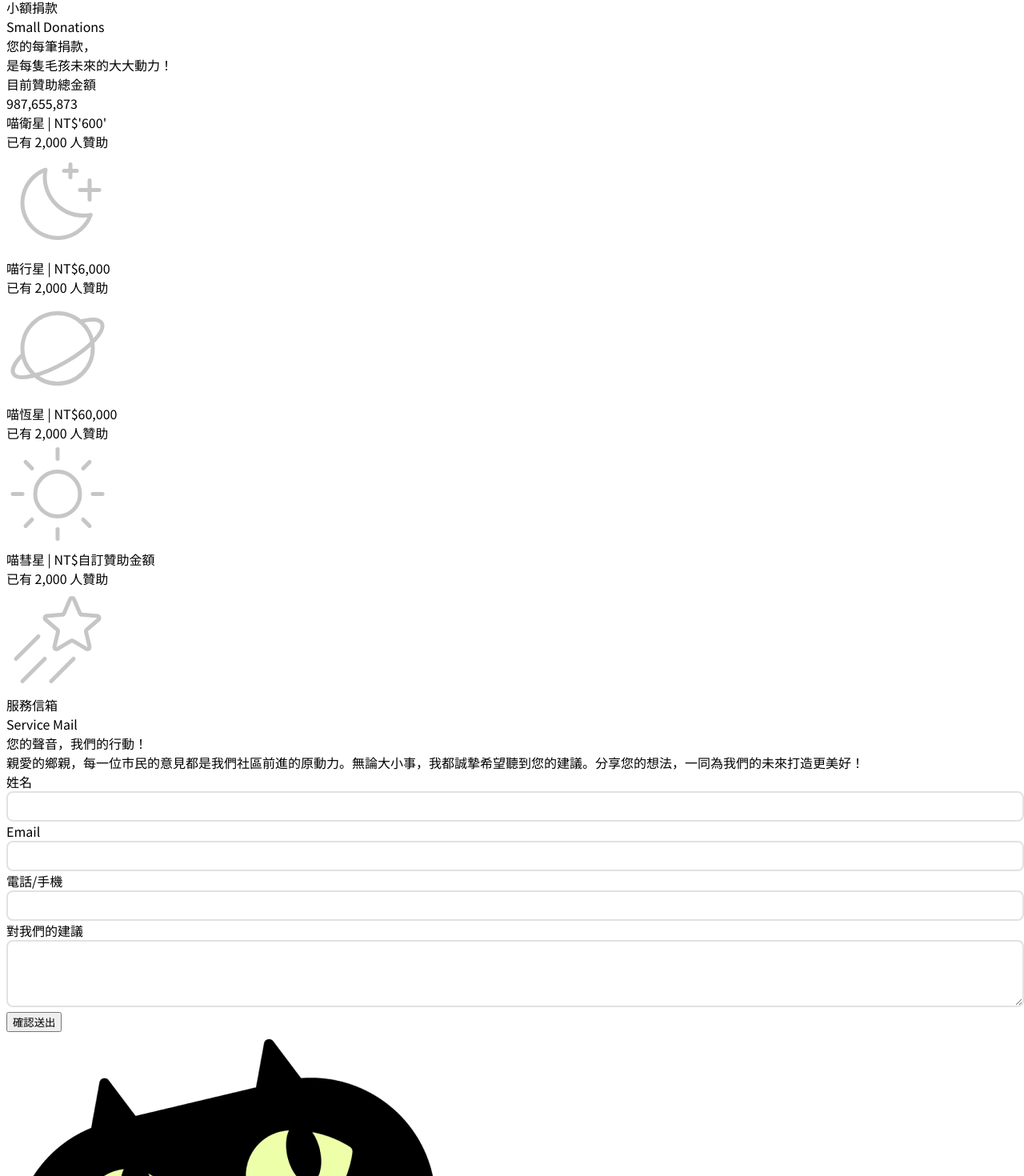
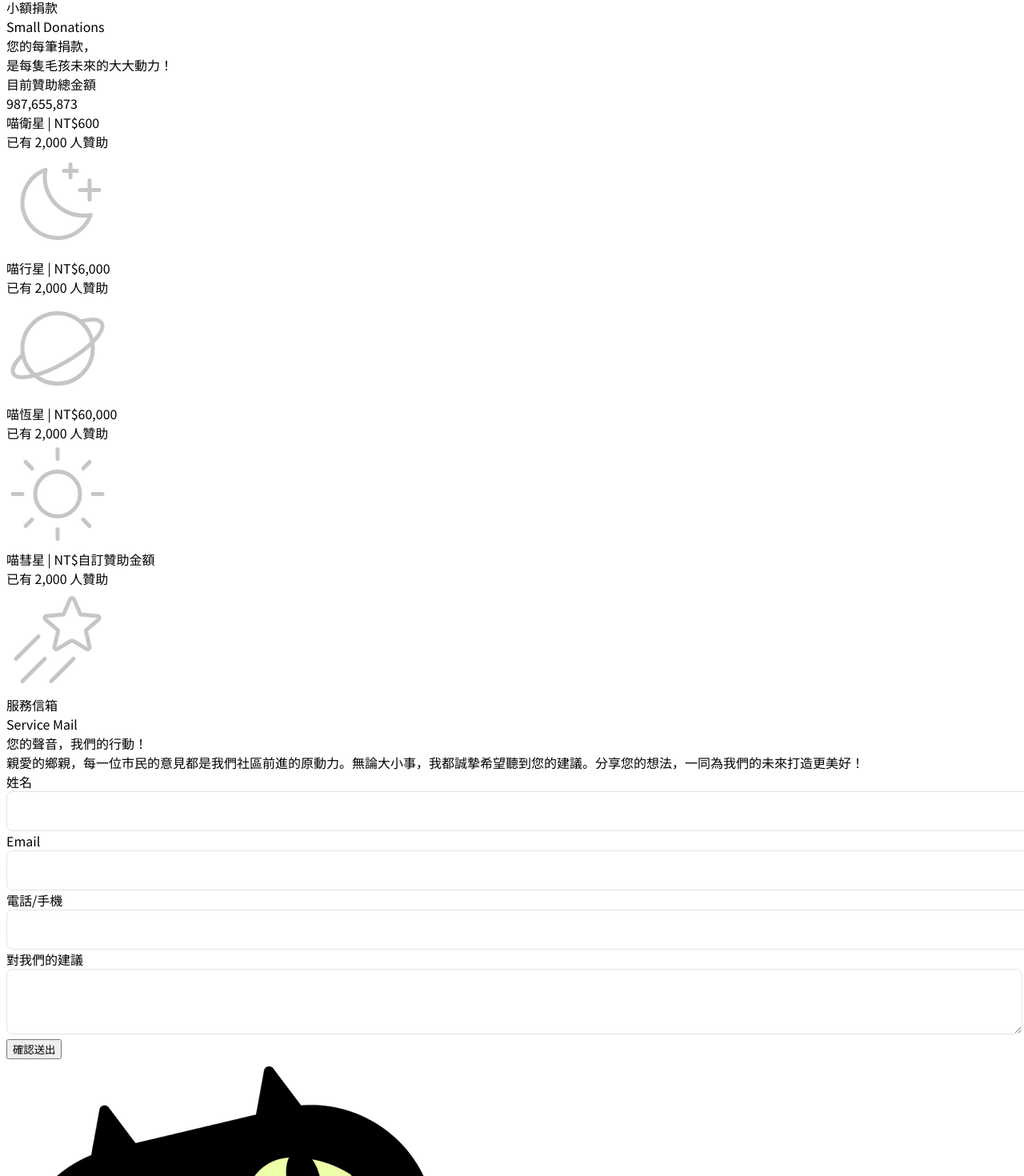
Before and after one commit to Zoe561/thef2e2023-legislator-election-official-website, an Angular app: page / in a window 1280 px wide. Shown: the part 5672-7142 px from the top of the page at 80% size. Built offline with nearby package versions, Linux system fonts and the light colour scheme.

Commit message:
fix: 抓蟲

```diff
--- a/src/app/feature/footer/footer.component.html
+++ b/src/app/feature/footer/footer.component.html
@@ -7,10 +7,10 @@
       <div class="px-md">
         <div class="text-primary-300 pd-md">快速連結</div>
         <div class="flex flex-raw sm:flex-col">
-          <a href="#" class="text-white py-xs cursor-pointer">首頁</a>
-          <a href="#news" class="text-white py-xs cursor-pointer">最新活動</a>
-          <a href="#issue" class="text-white py-xs cursor-pointer">政策議題</a>
-          <a href="#donate" class="text-white py-xs cursor-pointer">小額捐款</a>
+          <a href="#" class="text-white py-xs md:px-0 pr-xs cursor-pointer">首頁</a>
+          <a href="#news" class="text-white py-xs md:px-0 px-xs cursor-pointer">最新活動</a>
+          <a href="#issue" class="text-white py-xs md:px-0 px-xs cursor-pointer">政策議題</a>
+          <a href="#donate" class="text-white py-xs md:px-0 px-xs cursor-pointer">小額捐款</a>
         </div>
       </div>
       <div class="px-md">
--- a/src/app/feature/sponsor-card/sponsor-card.component.html
+++ b/src/app/feature/sponsor-card/sponsor-card.component.html
@@ -1,6 +1,6 @@
-<div class="h-[109px] border border-primary-500 rounded-md flex justify-between border-2 px-lg py-md">
+<div class="h-[125px] border border-primary-500 rounded-md flex justify-between border-2 px-lg py-md hover:bg-gray-500 group duration-300 ease-in-out">
   <div class="flex flex-col justify-between">
-    <div class="text-title">{{title}} | <span class="text-gray-300 text-body">NT$</span>{{money}}</div>
+    <div class="text-title group-hover:text-primary-500 ">{{title}} | <span class="text-gray-300 text-body">NT$</span>{{money}}</div>
     <div class="bg-primary-200 rounded-sm text-center">已有 2,000 人贊助</div>
   </div>
   <img [src]="imgPath" alt="">
--- a/src/app/pages/home/home.component.html
+++ b/src/app/pages/home/home.component.html
@@ -1,7 +1,9 @@
 <section class="h-screen flex flex-wrap justify-center">
   <div class="w-[90%]">
-    <app-header class="w-[90%] fixed z-[60] bg-white"></app-header>
     <div>
+      <app-header class="w-[90%] fixed z-[60] bg-white"></app-header>
+    </div>
+    <div class="relative top-[77px]">
       <!-- 主視覺 -->
       <section>
         <div class=" justify-center relative hidden md:flex">
@@ -49,7 +51,7 @@
         <app-tabs>
           <app-tab tabTitle="寵物醫療保障方案" [isActive]="true">
             <div class="text-title text-primary-500 p-md text-center">為毛孩子謀福利！推動寵物醫療保障方案</div>
-            <div class="flex flex-wrap lg:p-lg md:p-sm justify-between">
+            <div class="flex flex-wrap lg:p-lg md:p-sm md:justify-between justify-center">
               <app-issue-block imgPath="assets/images/PiggyBank.svg" title="設立寵物醫療基金"
                 desc="每年撥款新台幣 10 億元，專款專用於支援家庭寵物的醫療費用。"></app-issue-block>
               <app-issue-block imgPath="assets/images/FirstAidKit.svg" title="提供醫療補助"
@@ -60,7 +62,7 @@
           </app-tab>
           <app-tab tabTitle="寵物休閒與娛樂場所">
             <div class="text-title text-primary-500 p-md text-center">打造休閒天堂！推廣寵物休閒與娛樂場所</div>
-            <div class="flex flex-wrap lg:p-lg md:p-sm justify-between">
+            <div class="flex flex-wrap lg:p-lg md:p-sm md:justify-between justify-center">
               <app-issue-block imgPath="assets/images/Park.svg" title="建立寵物公園"
                 desc="每年撥款新台幣 5 億元，用於在各大都市建立專屬的寵物公園。根據初步規劃，預計在第一年內，將在全國範圍內建立至少 10 座寵物公園。"></app-issue-block>
               <app-issue-block imgPath="assets/images/Storefront.svg" title="推廣寵物友善商家"
@@ -71,7 +73,7 @@
           </app-tab>
           <app-tab tabTitle="推廣寵物飼養教育">
             <div class="text-title text-primary-500 p-md text-center">推廣寵物飼養教育，讓愛更加專業</div>
-            <div class="flex flex-wrap lg:p-lg md:p-sm justify-between">
+            <div class="flex flex-wrap lg:p-lg md:p-sm md:justify-between justify-center">
               <app-issue-block imgPath="assets/images/Buildings.svg" title="建立寵物飼養教育中心"
                 desc="每年撥款新台幣 3 億元，用於在全國各地建立專業的寵物飼養教育中心。預計在第一年內，在全國至少 5 大城市設立教育中心。"></app-issue-block>
               <app-issue-block imgPath="assets/images/BowlFood.svg" title="推廣寵物飼養課程"
@@ -94,14 +96,14 @@
             </div>
           </div>
 
-          <div class="h-[109px] bg-gray-500 rounded-md flex flex-col justify-between px-lg py-xs text-primary-300">
+          <div class="h-[125px] bg-gray-500 rounded-md flex flex-col justify-between px-lg py-xs text-primary-300">
             <div class="text-subtitle">目前贊助總金額</div>
-            <div class="md:text-display">987,655,873</div>
+            <div class="text-display">987,655,873</div>
           </div>
         </div>
         <div class="md:w-3/5">
           <app-sponsor-card class="block mb-md" imgPath="assets/images/MoonStars.svg" title="喵衛星"
-            money="'600'"></app-sponsor-card>
+            money="600"></app-sponsor-card>
           <app-sponsor-card class="block mb-md" imgPath="assets/images/Planet.svg" title="喵行星"
             money="6,000"></app-sponsor-card>
           <app-sponsor-card class="block mb-md" imgPath="assets/images/Sun.svg" title="喵恆星"
@@ -147,5 +149,5 @@
       </section>
     </div>
   </div>
-  <app-footer class="self-end w-full"></app-footer>
+  <app-footer class="self-end w-full relative top-[77px]"></app-footer>
 </section>
--- a/src/styles.scss
+++ b/src/styles.scss
@@ -46,27 +46,39 @@ $colors: (
 input {
   height: 32px;
   width: 100%;
-  border: 2px solid map-get(map-get($colors, gray), 100);
+  border: 1px solid map-get(map-get($colors, gray), 100);
+  border-radius: 8px;
+  transition: border-color 0.3s;
+  padding: 8px;
+  &:hover {
+    border: 1px solid map-get(map-get($colors, primary), 500);
+  }
+  &:focus {
+    outline: 1px solid map-get(map-get($colors, primary), 500);
+    border: 1px solid map-get(map-get($colors, primary), 500);
+  }
+  &:focus-visible {
+    outline: 1px solid map-get(map-get($colors, primary), 500);
+    border: 1px solid map-get(map-get($colors, primary), 500);
+  }
+}
+
+textarea {
+  width: 100%;
+  border: 1px solid map-get(map-get($colors, gray), 100);
   border-radius: 8px;
   transition: border-color 0.3s;
   &:hover {
-    border: 2px solid map-get(map-get($colors, primary), 500);
+    border: 1px solid map-get(map-get($colors, primary), 500);
   }
   &:focus {
-    border: 2px solid map-get(map-get($colors, primary), 500);
+    outline: 1px solid map-get(map-get($colors, primary), 500);
+    border: 1px solid map-get(map-get($colors, primary), 500);
   }
-}
-
-textarea{
-  width: 100%;
-  border: 2px solid map-get(map-get($colors, gray), 100);
-  border-radius: 8px;
-  transition: border-color 0.3s;
-  &:hover {
-    border: 2px solid map-get(map-get($colors, primary), 500);
-  }
-  &:focus {
-    border: 2px solid map-get(map-get($colors, primary), 500);
+  &:focus-visible {
+    padding: 8px;
+    outline: 1px solid map-get(map-get($colors, primary), 500);
+    border: 1px solid map-get(map-get($colors, primary), 500);
   }
 }
 
```
